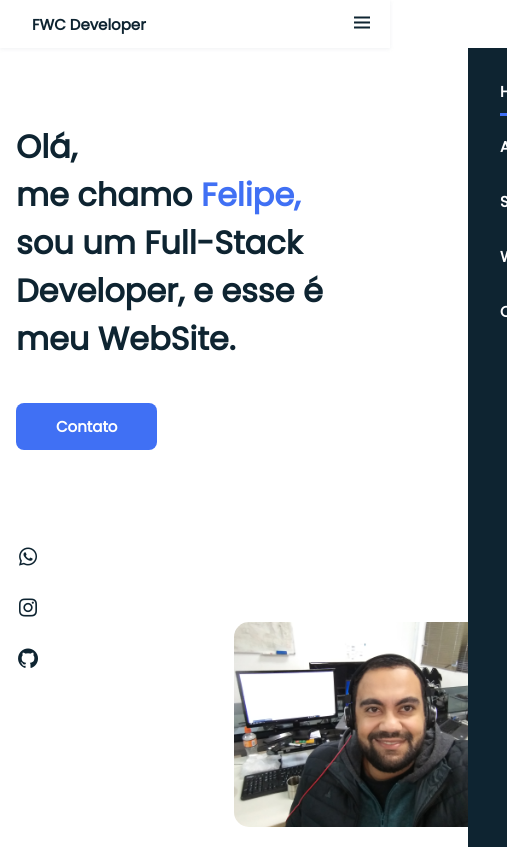
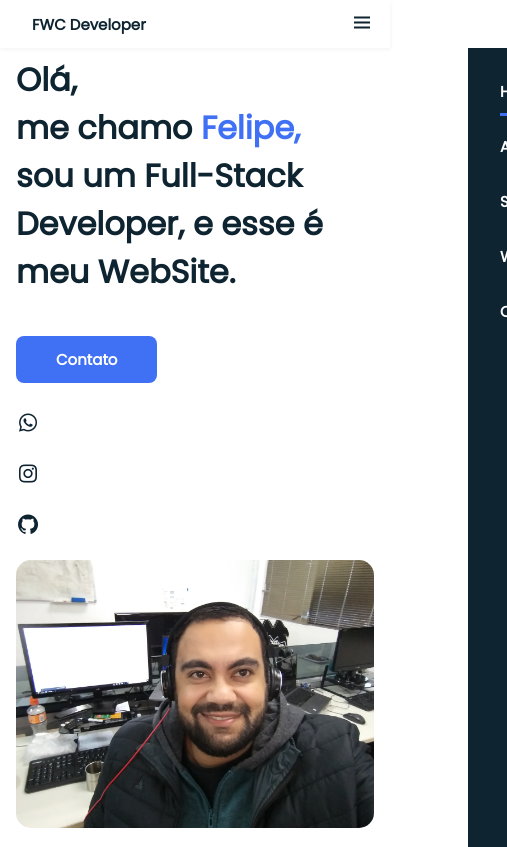
Before and after one commit to felipefln/portfolio_responsivo, a plain HTML site: page index.html in a window 390 px wide. Shown: the top 847 px of the page, 507 px wide, since content can reach past the window. Drawn offline with nearby package versions, Linux system fonts and the light colour scheme.

Commit message:
fix: layout responsive section social

```diff
--- a/assets/css/styles.css
+++ b/assets/css/styles.css
@@ -226,13 +226,16 @@ img {
   color: var(--first-color);
 }
 
-.home__img {
-  position: absolute;
-  bottom: 2%;
-  left: 60%;
-  width: 70%;
+@media screen and (min-width: 768px) {
+  .home__img {
+    position: absolute;
+    bottom: 2%;
+    left: 60%;
+    width: 70%;
+  }
 
 }
+
 
 .img_perfil {
   border-radius: 1em;
--- a/index.html
+++ b/index.html
@@ -43,11 +43,13 @@
         <a href="#" class="home__social-icon"><i class='bx bxl-instagram' ></i></a>
         <a href="#" class="home__social-icon"><i class='bx bxl-github' ></i></a>
 
+        <div class="home__img">
+          <img class="img_perfil" src="assets/img/perfil1.jpg" alt="Perfil">
+        </div>
+
       </div>
 
-      <div class="home__img">
-        <img class="img_perfil" src="assets/img/perfil1.jpg" alt="Perfil">
-      </div>
+
 
     </section>
 
```
